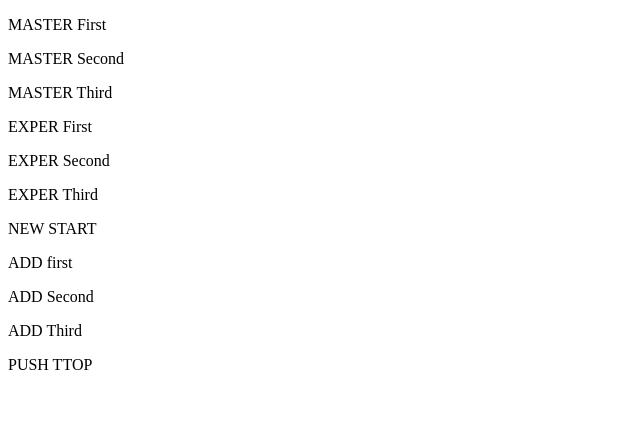
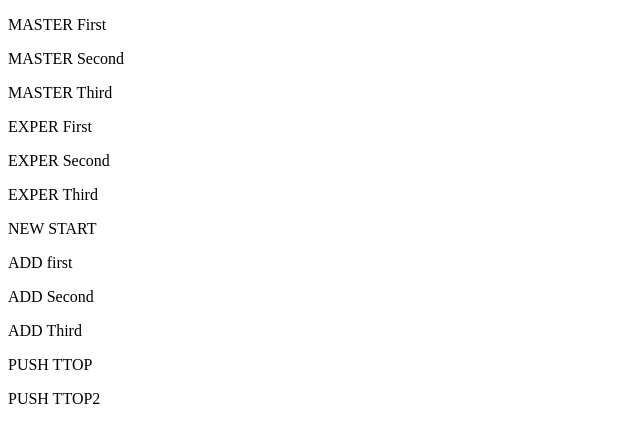
Before and after one commit to mandori20/tutorials, a plain HTML site: page index.html in a window 1280 px wide. Shown: the whole page, without its empty margins (0-640 px from the left). Drawn offline with Linux system fonts and the light colour scheme.

Commit message:
add ttop2

```diff
--- a/index.html
+++ b/index.html
@@ -15,5 +15,6 @@
 	<p>ADD Second</p>
 	<p>ADD Third</p>
 	<p>PUSH TTOP</p>
+	<p>PUSH TTOP2</p>
 </body>
 </html>
```
